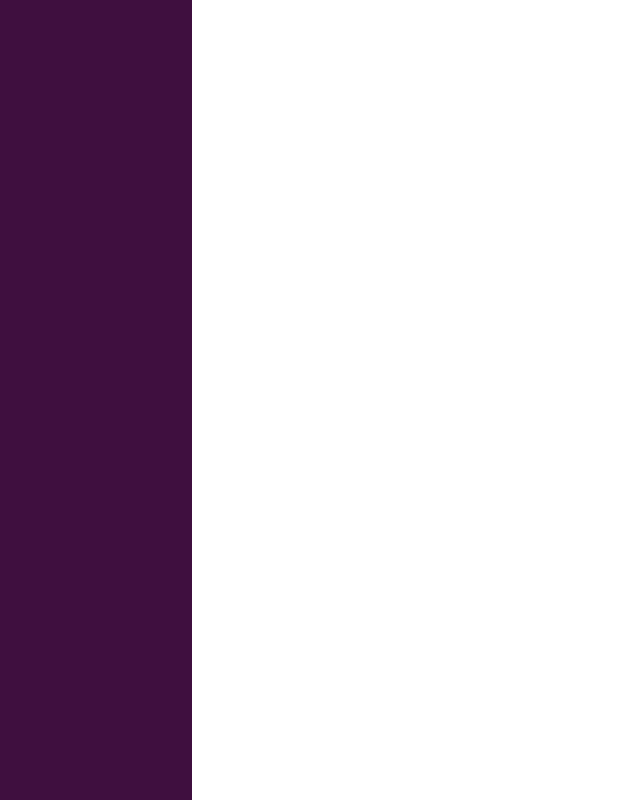
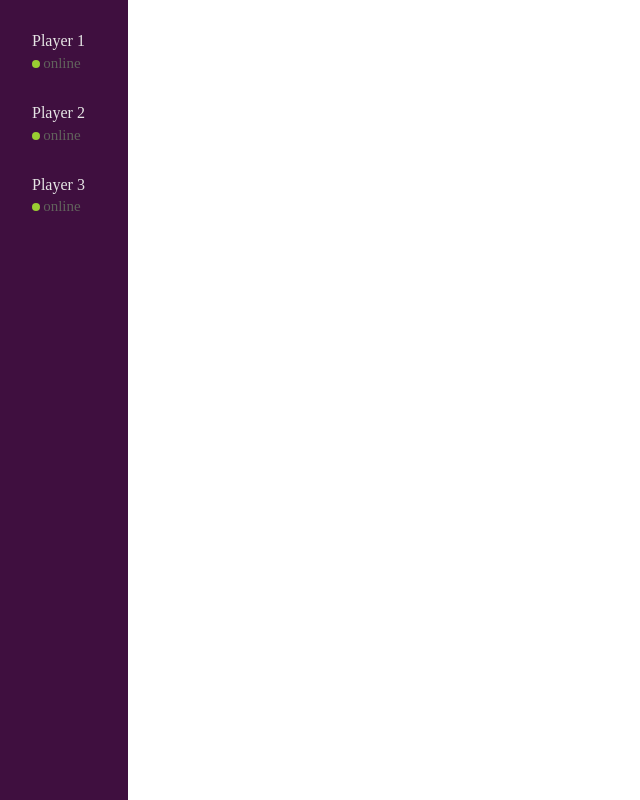
Before and after one commit to brenorodriguesdev/socket.io-reactjs, a React (Create React App) app: page / in a window 1280 px wide. Shown: the whole page, without its empty margins (0-640 px from the left). Built offline with nearby package versions, Linux system fonts and the light colour scheme.

Commit message:
feat: add player item component on side bar

```diff
--- /dev/null
+++ b/src/components/PlayerItem/index.tsx
@@ -0,0 +1,15 @@
+type PlayerItemProps = {
+    username: string
+}
+
+export function PlayerItemComponent({ username }: PlayerItemProps) {
+    return (
+        <div style={{ marginLeft: "2rem", marginTop: "2rem" }}>
+            <p style={{ color: "#e6e5e5", fontSize: "16px" }}>{username}</p>
+            <div style={{ display: "flex", alignItems: "center" }}>
+                <div style={{ backgroundColor: "#9ACD32", width: "8px", height: "8px", borderRadius: "100%", marginTop: "6px", marginRight: "0.2rem" }} />
+                <p style={{ color: "#61625c", marginTop: "0.3rem", fontSize: "15px" }}>online</p>
+            </div>
+        </div>
+    )
+}
--- a/src/components/SideBar/index.css
+++ b/src/components/SideBar/index.css
@@ -1,6 +1,8 @@
 .main {
     background-color: #3f0f3f;
-    width: 15vw;
+    width: 10vw;
     height: 100vh;
     position: absolute;
+    display: flex;
+    flex-direction: column;
 }
--- a/src/components/SideBar/index.tsx
+++ b/src/components/SideBar/index.tsx
@@ -1,9 +1,12 @@
+import { PlayerItemComponent } from '../PlayerItem'
 import './index.css'
 
-export function SideBar() {
+export function SideBarComponent() {
     return (
         <aside className="main">
-
+            <PlayerItemComponent username="Player 1" />
+            <PlayerItemComponent username="Player 2" />
+            <PlayerItemComponent username="Player 3" />
         </aside>
     )
 }
--- a/src/pages/Home/index.tsx
+++ b/src/pages/Home/index.tsx
@@ -1,10 +1,10 @@
 import './index.css'
-import { SideBar } from "../../components/SideBar";
+import { SideBarComponent } from "../../components/SideBar";
 
 export function HomePage() {
   return (
     <>
-      <SideBar />
+      <SideBarComponent />
     </>
   );
 }
```
